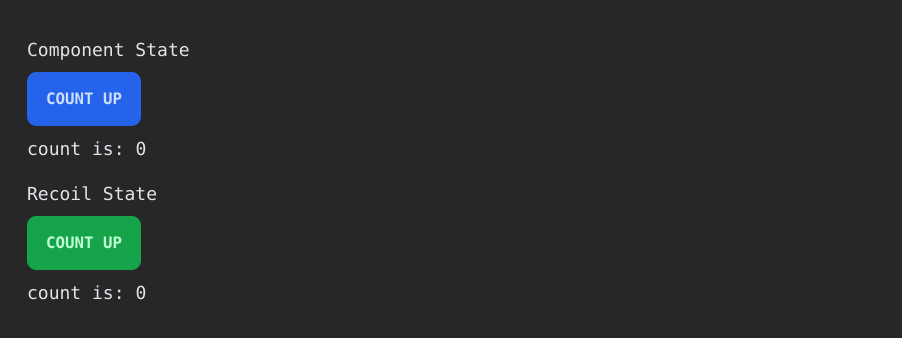
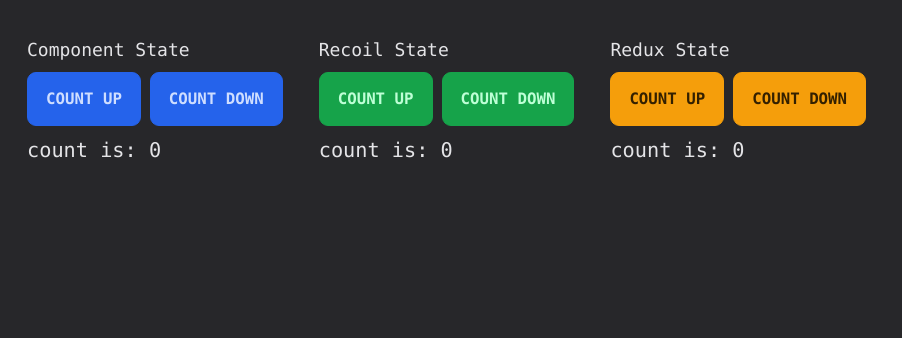
Before and after one commit to ryo-is/react-vite, a React (Vite) app: page / in a window 1280 px wide. Shown: the top 338 px of the page, without its empty margins (0-902 px from the left). Built offline with nearby package versions, Linux system fonts and the light colour scheme.

Commit message:
feat: add redux

```diff
--- a/package.json
+++ b/package.json
@@ -11,13 +11,16 @@
     "fmt": "prettier --write src/**/*"
   },
   "dependencies": {
+    "@reduxjs/toolkit": "^1.8.2",
     "react": "^18.0.0",
     "react-dom": "^18.0.0",
+    "react-redux": "^8.0.2",
     "recoil": "^0.7.3"
   },
   "devDependencies": {
     "@types/react": "^18.0.0",
     "@types/react-dom": "^18.0.0",
+    "@types/react-redux": "^7.1.24",
     "@typescript-eslint/eslint-plugin": "^5.28.0",
     "@typescript-eslint/parser": "^5.28.0",
     "@vitejs/plugin-react": "^1.3.0",
--- a/src/App.tsx
+++ b/src/App.tsx
@@ -1,36 +1,77 @@
 import { useState } from 'react';
+import { useSelector, useDispatch } from 'react-redux';
 import { countSelectors } from './stores/recoil/count/selectors';
 import { countOperations } from './stores/recoil/count/operations';
+import { RootState } from './stores/redux';
+import { increment, decrement } from './stores/redux/count/slice';
 
 export const App = () => {
+  // component
   const [count, setCount] = useState(0);
 
+  // recoil
   const countByRecoil = countSelectors.useCountSelector();
   const countSetState = countOperations.useCountSetState();
 
+  // redux
+  const { countByRedux } = useSelector((stete: RootState) => stete.count);
+  const dispatch = useDispatch();
+
   return (
-    <div className="flex flex-col min-h-screen text-zinc-200 bg-zinc-800 p-6">
+    <div className="flex gap-x-8 min-h-screen text-zinc-200 bg-zinc-800 p-6">
       <div className="my-2">
         <div className="mb-2">Component State</div>
         <button
           type="button"
           onClick={() => setCount((c) => c + 1)}
-          className="btn btn-primary"
+          className="btn btn-primary mr-2"
         >
           count up
         </button>
-        <div className="mt-2">count is: {count}</div>
+        <button
+          type="button"
+          onClick={() => setCount((c) => c - 1)}
+          className="btn btn-primary"
+        >
+          count down
+        </button>
+        <div className="mt-2 text-lg">count is: {count}</div>
       </div>
       <div className="my-2">
         <div className="mb-2">Recoil State</div>
         <button
           type="button"
           onClick={() => countSetState({ count: countByRecoil + 1 })}
-          className="btn btn-success"
+          className="btn btn-success mr-2"
         >
           count up
         </button>
-        <div className="mt-2">count is: {countByRecoil}</div>
+        <button
+          type="button"
+          onClick={() => countSetState({ count: countByRecoil - 1 })}
+          className="btn btn-success"
+        >
+          count down
+        </button>
+        <div className="mt-2 text-lg">count is: {countByRecoil}</div>
+      </div>
+      <div className="my-2">
+        <div className="mb-2">Redux State</div>
+        <button
+          type="button"
+          onClick={() => dispatch(increment(countByRecoil))}
+          className="btn btn-warning mr-2"
+        >
+          count up
+        </button>
+        <button
+          type="button"
+          onClick={() => dispatch(decrement(countByRecoil))}
+          className="btn btn-warning"
+        >
+          count down
+        </button>
+        <div className="mt-2 text-lg">count is: {countByRedux}</div>
       </div>
     </div>
   );
--- a/src/main.tsx
+++ b/src/main.tsx
@@ -1,15 +1,19 @@
 import React from 'react';
 import ReactDOM from 'react-dom/client';
 import { RecoilRoot } from 'recoil';
+import { Provider } from 'react-redux';
 import { App } from './App';
 import './index.css';
+import { store } from './stores/redux';
 
 const root = document.getElementById('root');
 if (root) {
   ReactDOM.createRoot(root).render(
     <React.StrictMode>
       <RecoilRoot>
-        <App />
+        <Provider store={store}>
+          <App />
+        </Provider>
       </RecoilRoot>
     </React.StrictMode>
   );
--- /dev/null
+++ b/src/stores/redux/count/slice.ts
@@ -0,0 +1,24 @@
+import { createSlice, SliceCaseReducers } from '@reduxjs/toolkit';
+import { ReduxState } from './types';
+
+export const countSlice = createSlice<
+  ReduxState,
+  SliceCaseReducers<ReduxState>
+>({
+  name: 'count',
+  initialState: {
+    countByRedux: 0,
+  },
+  reducers: {
+    increment: (state) => {
+      state.countByRedux += 1;
+    },
+    decrement: (state) => {
+      state.countByRedux -= 1;
+    },
+  },
+});
+
+export const { increment, decrement } = countSlice.actions;
+
+export const countReducer = countSlice.reducer;
--- /dev/null
+++ b/src/stores/redux/count/types.d.ts
@@ -0,0 +1,3 @@
+export type ReduxState = {
+  countByRedux: number;
+};
--- /dev/null
+++ b/src/stores/redux/index.ts
@@ -0,0 +1,12 @@
+import { combineReducers, configureStore } from '@reduxjs/toolkit';
+import { countReducer } from './count/slice';
+
+const rootReducer = combineReducers({
+  count: countReducer,
+});
+
+export type RootState = ReturnType<typeof rootReducer>;
+
+export const store = configureStore({
+  reducer: rootReducer,
+});
```
Also changed, not shown: 1 other file (tests, documents, lock files or other folders).
